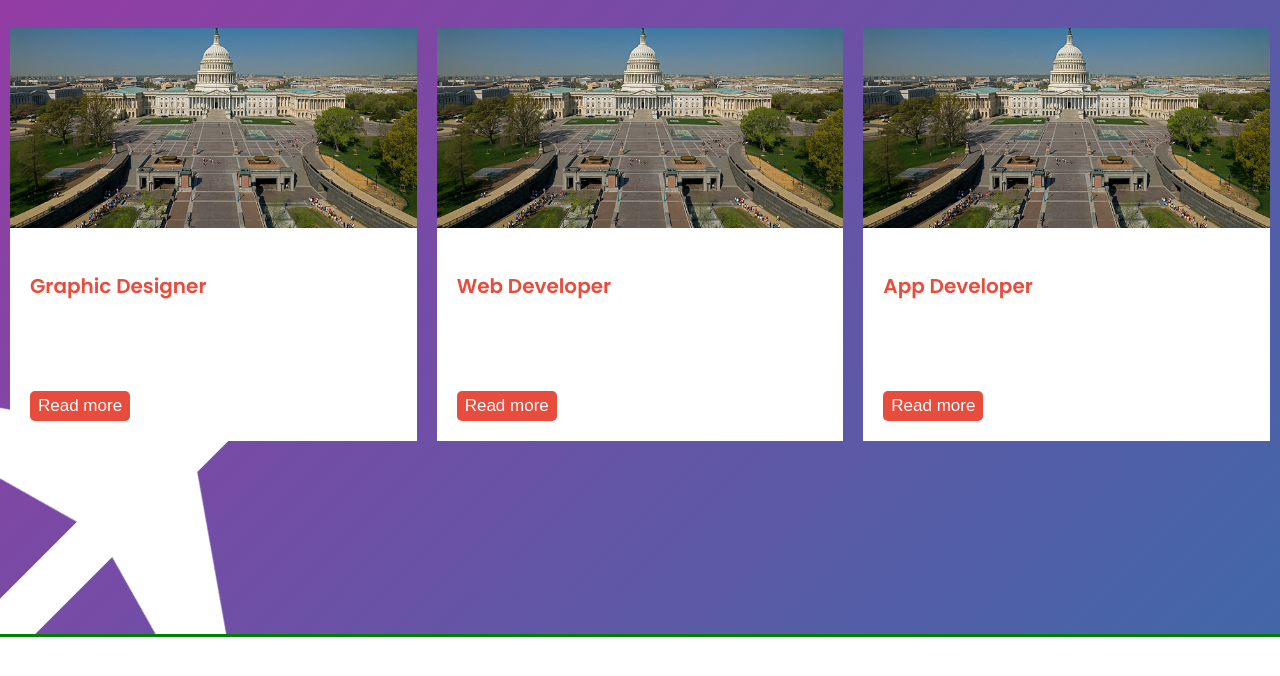
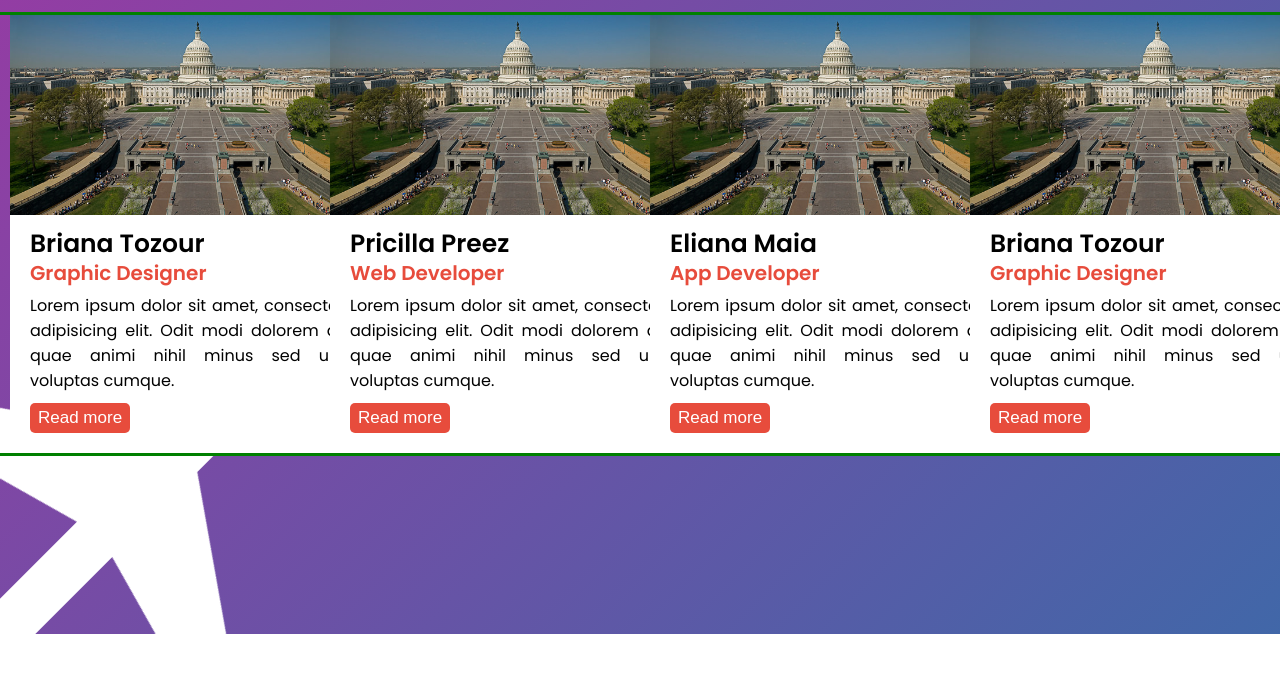
Before and after one commit to Ec04222002/howdy_hack_winner, a plain HTML site: page index.html in a window 1280 px wide. Shown: the part 166-842 px from the top of the page. Drawn offline with Linux system fonts and the light colour scheme.

Commit message:
added sliding

```diff
--- a/index.html
+++ b/index.html
@@ -98,6 +98,64 @@
                   </div>
                </div>
             </div>
+            <div class="card">
+                <div class="img">
+                   <img src="assets\capitol.png" alt="">
+                </div>
+                <div class="content">
+                   <div class="title">
+                      Briana Tozour
+                   </div>
+                   <div class="sub-title">
+                      Graphic Designer
+                   </div>
+                   <p>
+                      Lorem ipsum dolor sit amet, consectetur adipisicing elit. Odit modi dolorem quis quae animi nihil minus sed unde voluptas cumque.
+                   </p>
+                   <div class="btn">
+                      <button>Read more</button>
+                   </div>
+                </div>
+             </div>
+             <div class="card">
+                <div class="img">
+                   <img src="assets\capitol.png" alt="">
+                </div>
+                <div class="content">
+                   <div class="title">
+                      Pricilla Preez
+                   </div>
+                   <div class="sub-title">
+                      Web Developer
+                   </div>
+                   <p>
+                      Lorem ipsum dolor sit amet, consectetur adipisicing elit. Odit modi dolorem quis quae animi nihil minus sed unde voluptas cumque.
+                   </p>
+                   <div class="btn">
+                      <button>Read more</button>
+                   </div>
+                </div>
+             </div>
+             <div class="card">
+                <div class="img">
+                   <img src="assets\capitol.png" alt="">
+                </div>
+                <div class="content">
+                   <div class="title">
+                      Eliana Maia
+                   </div>
+                   <div class="sub-title">
+                      App Developer
+                   </div>
+                   <p>
+                      Lorem ipsum dolor sit amet, consectetur adipisicing elit. Odit modi dolorem quis quae animi nihil minus sed unde voluptas cumque.
+                   </p>
+                   <div class="btn">
+                      <button>Read more</button>
+                   </div>
+                </div>
+            </div>
+            </div>
          </div>
     </div>
 </body>
--- a/style.css
+++ b/style.css
@@ -365,20 +365,28 @@ button{
     position: absolute;
     z-index: 1;
     width: 100vw;
-    height:100vh;
     outline: solid green;
-    display: flex;
-    justify-content: center;
-    align-items: center
+    top: 50%;
+    left: 50%;
+    transform: translate(-50%, -50%);
+}
+.flex-container {
+  display: flex;
+  flex-flow: row wrap;
+  justify-content: space-around;
 }
 .slider{
-width: 100vw;
-display: flex;
-justify-content: center;
-align-items: center;
+display: grid;
+grid-auto-flow: column;
+grid-auto-columns: 25%;
+gap: var(--size-3);
+overflow-x: auto;
+}
+::-webkit-scrollbar {
+   display: none;
 }
 .slider .card{
-    width: 500px;
+width: 370px;
 margin: 0 10px;
 background: #fff;
 }
@@ -394,17 +402,19 @@ object-fit: cover;
 .slider .card .content{
 padding: 10px 20px;
 }
-.card .content .title{
+.slider .card .content .title{
+color:black;
 font-size: 25px;
 font-weight: 600;
 }
-.card .content .sub-title{
+.slider .card .content .sub-title{
 font-size: 20px;
 font-weight: 600;
 color: #e74c3c;
 line-height: 20px;
 }
 .card .content p{
+color:black;
 text-align: justify;
 margin: 10px 0;
 }
```
